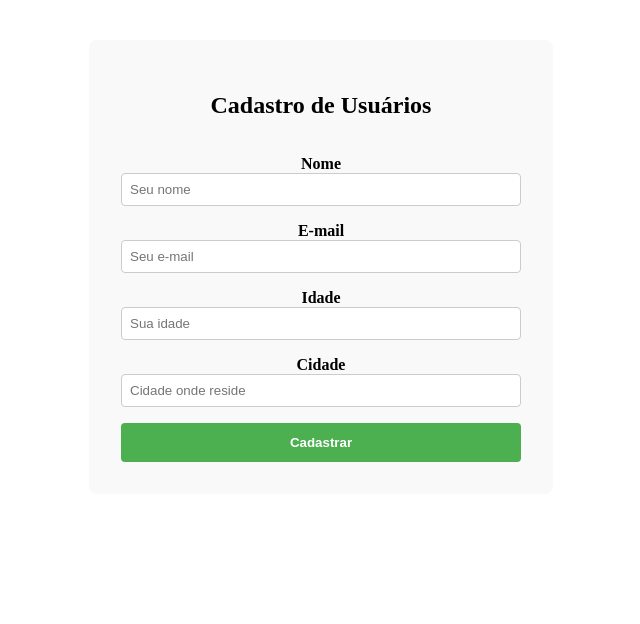
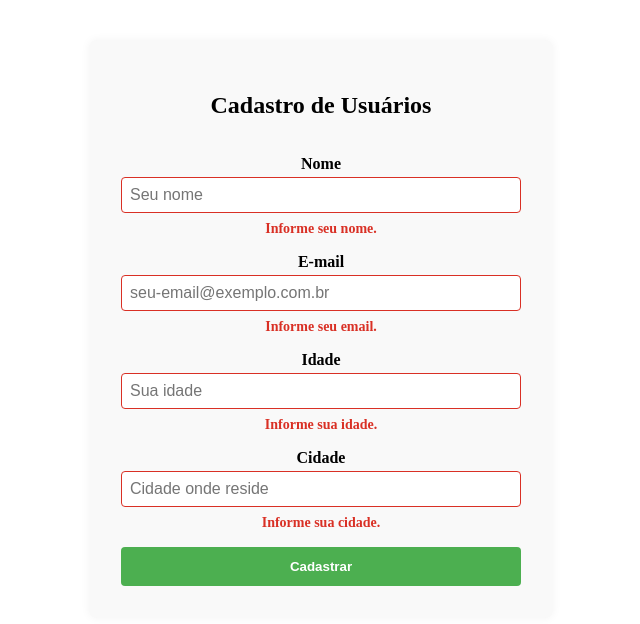
Before and after one commit to TiagoLeopoldo/sistema-de-cadastro-de-usuarios-em-react, a React (Vite) app: page / in a window 1280 px wide. Both pictures are taken after a click on the button "Cadastrar". Shown: the top 624 px of the page, without its empty margins (319-959 px from the left). Built offline with nearby package versions, Linux system fonts and the light colour scheme.

Commit message:
feat: adiciona validação de campos no formulário, exibe mensagens de erro específicas, mostra feedback de sucesso e conecta botão de cadastro com lógica de envio

```diff
--- a/index.html
+++ b/index.html
@@ -1,5 +1,5 @@
 <!doctype html>
-<html lang="en">
+<html lang="pt-BR">
   <head>
     <meta charset="UTF-8" />
     <link rel="icon" type="image/svg+xml" href="/vite.svg" />
--- a/src/components/buttons/ButtonRegister.tsx
+++ b/src/components/buttons/ButtonRegister.tsx
@@ -1,8 +1,13 @@
 import "./button-register.css";
 
-const ButtonRegister = () => {
+interface ButtonRegisterProps {
+  onClick?: () => void;
+
+}
+
+const ButtonRegister = ({onClick}: ButtonRegisterProps) => {
   return (
-    <button>Cadastrar</button>
+    <button onClick={onClick}>Cadastrar</button>
   )
 }
 
--- a/src/components/buttons/button-register.css
+++ b/src/components/buttons/button-register.css
@@ -11,3 +11,9 @@ button {
 button:hover {
   background-color: #45a049;
 }
+
+button:disabled {
+  background-color: #a5d6a7;
+  cursor: not-allowed;
+  opacity: 0.7;
+}
--- a/src/components/form/Form.tsx
+++ b/src/components/form/Form.tsx
@@ -1,27 +1,82 @@
+import { useState } from "react";
 import "./form.css";
 import ButtonRegister from "../buttons/ButtonRegister";
 
+interface Formulario {
+  nome: string;
+  email: string;
+  idade: string;
+  cidade: string
+}
+
+
 const Form = () => {
+  const [camposDeFormulario, setCamposDeFormulario] = useState<Formulario>({
+    nome: '',
+    email: '',
+    idade: '',
+    cidade: ''
+  })
+
+  const [erros, setErros] = useState<{ [campo: string]: string }>({
+    nome: "",
+    email: "",
+    idade: "",
+    cidade: ""
+  })
+
+  const [formularioValido, setFormularioValido] = useState(false);
+
+  const handleSubmit = () => {
+    const novosErros: { [campo: string]: string } = {};
+
+    if (!camposDeFormulario.nome.trim()) {
+      novosErros.nome = "Informe seu nome.";
+    }
+
+    if (!camposDeFormulario.email.trim()) {
+      novosErros.email = "Informe seu email.";
+    }
+
+    if (!camposDeFormulario.idade.trim()) {
+      novosErros.idade = "Informe sua idade.";
+    }
+
+    if (!camposDeFormulario.cidade.trim()) {
+      novosErros.cidade = "Informe sua cidade.";
+    }
+
+    setErros(novosErros);
+
+    if (Object.keys(novosErros).length === 0) {
+      setFormularioValido(true);
+    } else {
+      setFormularioValido(false);
+    }
+  }
+
   return (
     <section>
       <h1>Cadastro de Usuários</h1>
       <label htmlFor="nome">
-        Nome <input id="nome" placeholder="Seu nome">
-        </input>
+        Nome <input className={erros.nome ? "erro-input" : ""} id="nome" placeholder="Seu nome" type="text" name="nome" value={camposDeFormulario.nome} onChange={(e) => setCamposDeFormulario({ ...camposDeFormulario, nome: e.target.value })} />
+        {erros.nome && <span className="erro">{erros.nome}</span>}
       </label>
       <label htmlFor="email">
-        E-mail <input id="email" placeholder="Seu e-mail">
-        </input>
+        E-mail <input className={erros.nome ? "erro-input" : ""} id="email" placeholder="seu-email@exemplo.com.br" type="email" name="email" value={camposDeFormulario.email} onChange={(e) => setCamposDeFormulario({ ...camposDeFormulario, email: e.target.value })}/>
+        {erros.email && <span className="erro">{erros.email}</span>}
       </label>
       <label htmlFor="idade">
-        Idade <input id="idade" placeholder="Sua idade">
-        </input>
+        Idade <input className={erros.nome ? "erro-input" : ""} id="idade" placeholder="Sua idade" type="number" name="idade" value={camposDeFormulario.idade} onChange={(e) => setCamposDeFormulario({ ...camposDeFormulario, idade: e.target.value })} />
+        {erros.idade && <span className="erro">{erros.idade}</span>}
       </label>
       <label htmlFor="cidade">
-        Cidade <input id="cidade" placeholder="Cidade onde reside">
-        </input>
+        Cidade <input className={erros.nome ? "erro-input" : ""} id="cidade" placeholder="Cidade onde reside" type="text" name="cidade" value={camposDeFormulario.cidade} onChange={(e) => setCamposDeFormulario({ ...camposDeFormulario, cidade: e.target.value })} />
+        {erros.cidade && <span className="erro">{erros.cidade}</span>}
       </label>
-      <ButtonRegister />
+      <ButtonRegister onClick={handleSubmit} />
+      {formularioValido && <p className="sucesso">Formulário enviado com sucesso!</p>}
+
     </section>
   )
 }
--- a/src/components/form/form.css
+++ b/src/components/form/form.css
@@ -7,16 +7,43 @@ section {
   padding: 2rem;
   background-color: #f9f9f9;
   border-radius: 8px;
+  box-shadow: 0 0 10px rgba(0, 0, 0, 0.05);
 }
 
 label {
   display: flex;
   flex-direction: column;
   font-weight: bold;
+  gap: 0.25rem;
 }
 
 input {
   padding: 0.5rem;
   border: 1px solid #ccc;
   border-radius: 4px;
+  font-size: 1rem;
+  transition: border-color 0.3s ease;
 }
+
+input:focus {
+  border-color: #007bff;
+  outline: none;
+}
+
+.erro {
+  color: #d93025;
+  font-size: 0.875rem;
+  margin-top: 0.25rem;
+}
+
+.sucesso {
+  color: #0f9d58;
+  font-size: 1rem;
+  font-weight: bold;
+  text-align: center;
+  margin-top: 1rem;
+}
+
+input.erro-input {
+  border-color: #d93025;
+}
```
Also changed, not shown: 1 other file (tests, documents, lock files or other folders).
